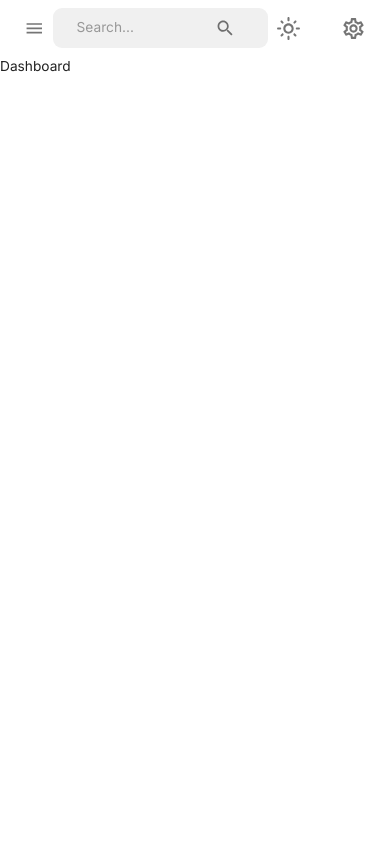
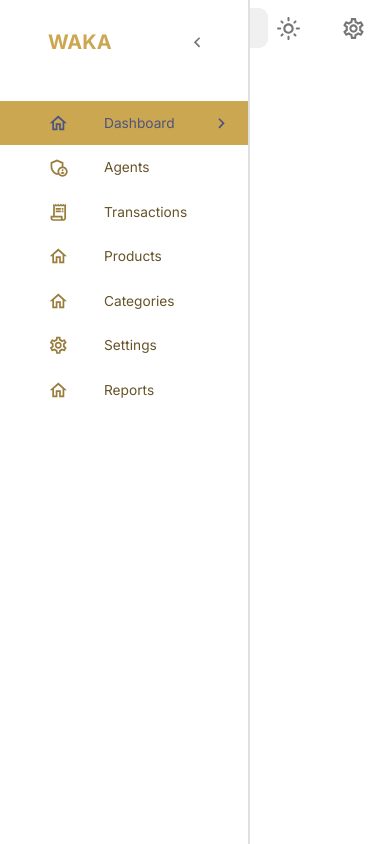
Before and after one commit to mgorem/waka-web, a React (Create React App) app: page /dashboard in a window 390 px wide. Built offline with nearby package versions, Linux system fonts and the light colour scheme.

Commit message:
sidebar check responsiveness

```diff
--- a/public/index.html
+++ b/public/index.html
@@ -10,34 +10,11 @@
       content="Web site created using create-react-app"
     />
     <link rel="apple-touch-icon" href="%PUBLIC_URL%/logo192.png" />
-    <!--
-      manifest.json provides metadata used when your web app is installed on a
-      user's mobile device or desktop. See https://developers.google.com/web/fundamentals/web-app-manifest/
-    -->
     <link rel="manifest" href="%PUBLIC_URL%/manifest.json" />
-    <!--
-      Notice the use of %PUBLIC_URL% in the tags above.
-      It will be replaced with the URL of the `public` folder during the build.
-      Only files inside the `public` folder can be referenced from the HTML.
-
-      Unlike "/favicon.ico" or "favicon.ico", "%PUBLIC_URL%/favicon.ico" will
-      work correctly both with client-side routing and a non-root public URL.
-      Learn how to configure a non-root public URL by running `npm run build`.
-    -->
-    <title>React App</title>
+    <title>waka</title>
   </head>
   <body>
     <noscript>You need to enable JavaScript to run this app.</noscript>
     <div id="root"></div>
-    <!--
-      This HTML file is a template.
-      If you open it directly in the browser, you will see an empty page.
-
-      You can add webfonts, meta tags, or analytics to this file.
-      The build step will place the bundled scripts into the <body> tag.
-
-      To begin the development, run `npm start` or `yarn start`.
-      To create a production bundle, use `npm run build` or `yarn build`.
-    -->
   </body>
 </html>
--- a/src/components/Navbar.jsx
+++ b/src/components/Navbar.jsx
@@ -20,7 +20,7 @@
   useTheme,
 } from "@mui/material";
 
-const Navbar = () => {
+const Navbar = ({ isSidebarOpen, setIsSidebarOpen }) => {
   const dispatch = useDispatch();
   const theme = useTheme();
 
@@ -29,7 +29,7 @@
       <Toolbar sx={{ justifyContent: "space-between" }}>
         {/* LEFT SIDE */}
         <FlexBetween>
-          <IconButton onClick={() => console.log("open/close sidebar")}>
+          <IconButton onClick={() => setIsSidebarOpen(!isSidebarOpen)}>
             <MenuIcon />
           </IconButton>
           <FlexBetween
--- /dev/null
+++ b/src/components/Sidebar.jsx
@@ -0,0 +1,178 @@
+import React, { useState, useEffect } from "react";
+import {
+  Box,
+  Divider,
+  Drawer,
+  IconButton,
+  List,
+  ListItem,
+  ListItemButton,
+  ListItemIcon,
+  ListItemText,
+  Typography,
+  useTheme,
+} from "@mui/material";
+
+import {
+  SettingsOutlined,
+  ChevronLeft,
+  ChevronRightOutlined,
+  HomeOutlined,
+  ShoppingCartOutlined,
+  Groups20Outlined,
+  PublicOutlined,
+  PointsOfSaleOutlined,
+  TodayOutlined,
+  CalendarMonthOutlined,
+  AdminPanelSettingsOutlined,
+  TrendingUpOutlined,
+  ReceiptLongOutlined,
+} from "@mui/icons-material";
+import { useLocation, useNavigate } from "react-router-dom";
+import FlexBetween from "./FlexBetween";
+import profileImage from "assets/profile1.jpeg";
+
+const navItems = [
+  {
+    text: "Dashboard",
+    icon: <HomeOutlined />,
+  },
+  // {
+  //   text: "Lists",
+  //   icon: null,
+  // },
+  {
+    text: "Agents",
+    icon: <AdminPanelSettingsOutlined />,
+  },
+  {
+    text: "Transactions",
+    icon: <ReceiptLongOutlined />,
+  },
+  {
+    text: "Products",
+    icon: <HomeOutlined />,
+  },
+  {
+    text: "Categories",
+    icon: <HomeOutlined />,
+  },
+  // {
+  //   text: "Others",
+  //   icon: null,
+  // },
+  {
+    text: "Settings",
+    icon: <SettingsOutlined />,
+  },
+  {
+    text: "Reports",
+    icon: <HomeOutlined />,
+  },
+];
+
+const Sidebar = ({
+  drawerWidth,
+  isSidebarOpen,
+  setIsSidebarOpen,
+  isNonMobile,
+}) => {
+  const { pathname } = useLocation();
+  const [active, setActive] = useState("");
+  const navigate = useNavigate();
+  const theme = useTheme();
+
+  useEffect(() => {
+    setActive(pathname.substring(1));
+  }, [pathname]);
+
+  return (
+    <Box component="nav">
+      {isSidebarOpen && (
+        <Drawer
+          open={isSidebarOpen}
+          onClose={() => setIsSidebarOpen(false)}
+          variant="persistent"
+          anchor="left"
+          sx={{
+            width: drawerWidth,
+            "& .MuiDrawer-paper": {
+              color: theme.palette.background.alt,
+              boxSizing: "border-box",
+              borderWidth: isNonMobile ? 0 : "2px",
+              width: drawerWidth,
+            },
+          }}
+        >
+          <Box width="100%">
+            <Box m="1.5rem 2rem 2rem 3rem">
+              <FlexBetween color={theme.palette.secondary.main}>
+                <Box display="flex" alignItems="center" gap="0.5rem">
+                  <Typography variant="h4" fontWeight="bold">
+                    WAKA
+                  </Typography>
+                </Box>
+                {!isNonMobile && (
+                  <IconButton onClick={() => setIsSidebarOpen(!isSidebarOpen)}>
+                    <ChevronLeft />
+                  </IconButton>
+                )}
+              </FlexBetween>
+            </Box>
+            <List>
+              {navItems.map(({ text, icon }) => {
+                if (!icon) {
+                  return (
+                    <Typography key={text} sx={{ m: "2.25rem o 1rem 3rem" }}>
+                      {text}
+                    </Typography>
+                  );
+                }
+                const lcText = text.toLowerCase();
+
+                return (
+                  <ListItem key={text} disablePadding>
+                    <ListItemButton
+                      onClick={() => {
+                        navigate(`/${lcText}`);
+                        setActive(lcText);
+                      }}
+                      sx={{
+                        backgroundColor:
+                          active === lcText
+                            ? theme.palette.secondary[300]
+                            : "transparent",
+                        color:
+                          active === lcText
+                            ? theme.palette.primary[600]
+                            : theme.palette.secondary[100],
+                      }}
+                    >
+                      <ListItemIcon
+                        sx={{
+                          ml: "2rem",
+                          color:
+                            active === lcText
+                              ? theme.palette.primary[600]
+                              : theme.palette.secondary[200],
+                        }}
+                      >
+                        {icon}
+                      </ListItemIcon>
+                      <ListItemText primary={text} />
+                      {active === lcText && (
+                        <ChevronRightOutlined sx={{ ml: "auto" }} />
+                      )}
+                    </ListItemButton>
+                  </ListItem>
+                );
+              })}
+            </List>
+          </Box>
+        </Drawer>
+      )}
+    </Box>
+  );
+};
+
+export default Sidebar;
--- a/src/views/layout/index.jsx
+++ b/src/views/layout/index.jsx
@@ -3,11 +3,24 @@
 import { Outlet } from "react-router-dom";
 import { useSelector } from "react-redux";
 import Navbar from "components/Navbar";
+import Sidebar from "components/Sidebar";
 
 const Layout = () => {
+  const isNonMobile = useMediaQuery("(min-width: 600px)");
+  const [isSidebarOpen, setIsSidebarOpen] = useState(true);
+
   return (
-    <Box width="100%" height="100%">
-      <Navbar />
+    <Box display={isNonMobile ? "flex" : "block"} width="100%" height="100%">
+      <Sidebar
+        isNonMobile={isNonMobile}
+        drawerWidth="250px"
+        isSidebarOpen={isSidebarOpen}
+        setIsSidebarOpen={setIsSidebarOpen}
+      />
+      <Navbar
+        isSidebarOpen={isSidebarOpen}
+        setIsSidebarOpen={setIsSidebarOpen}
+      />
       <Outlet />
     </Box>
   );
```
